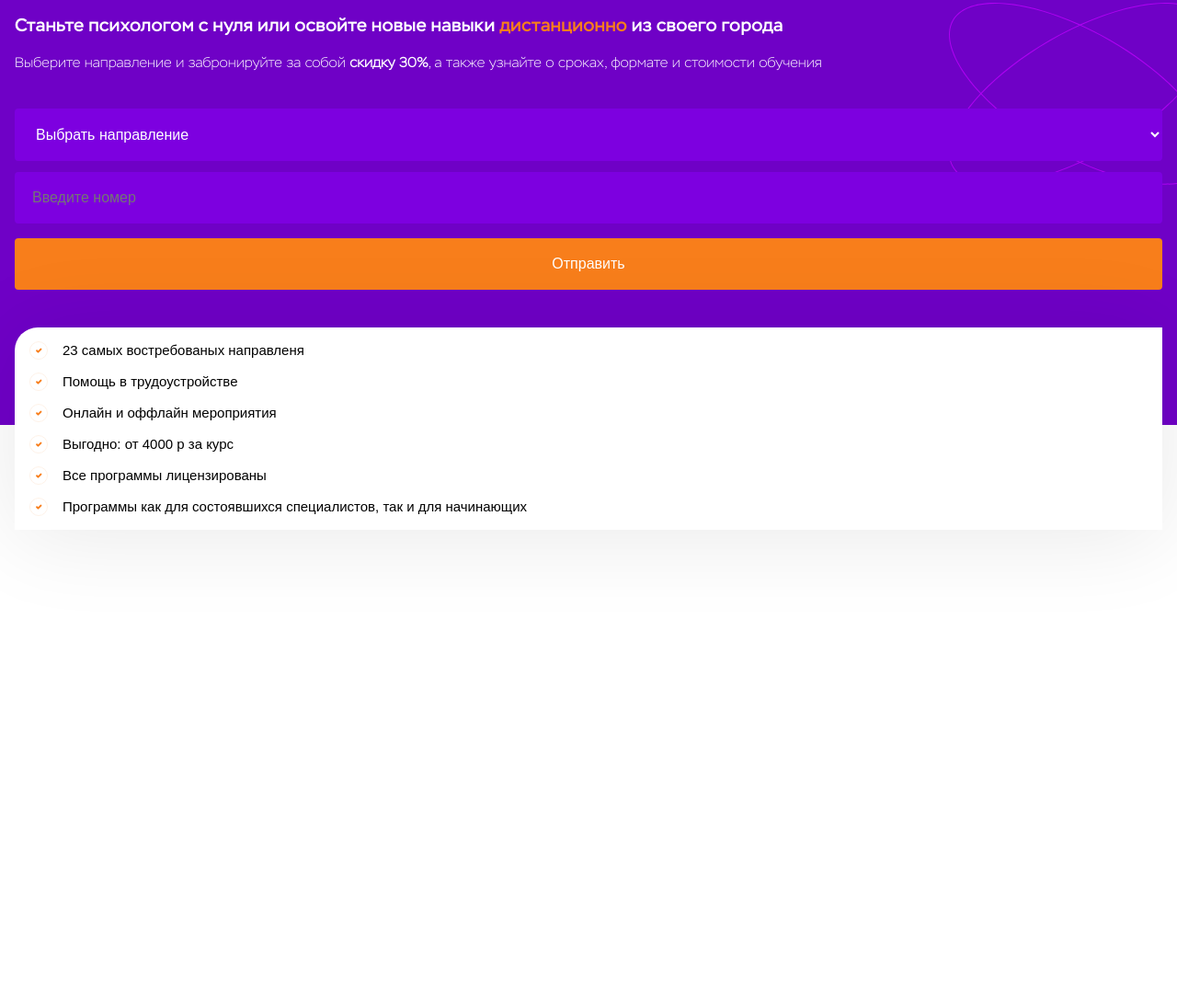
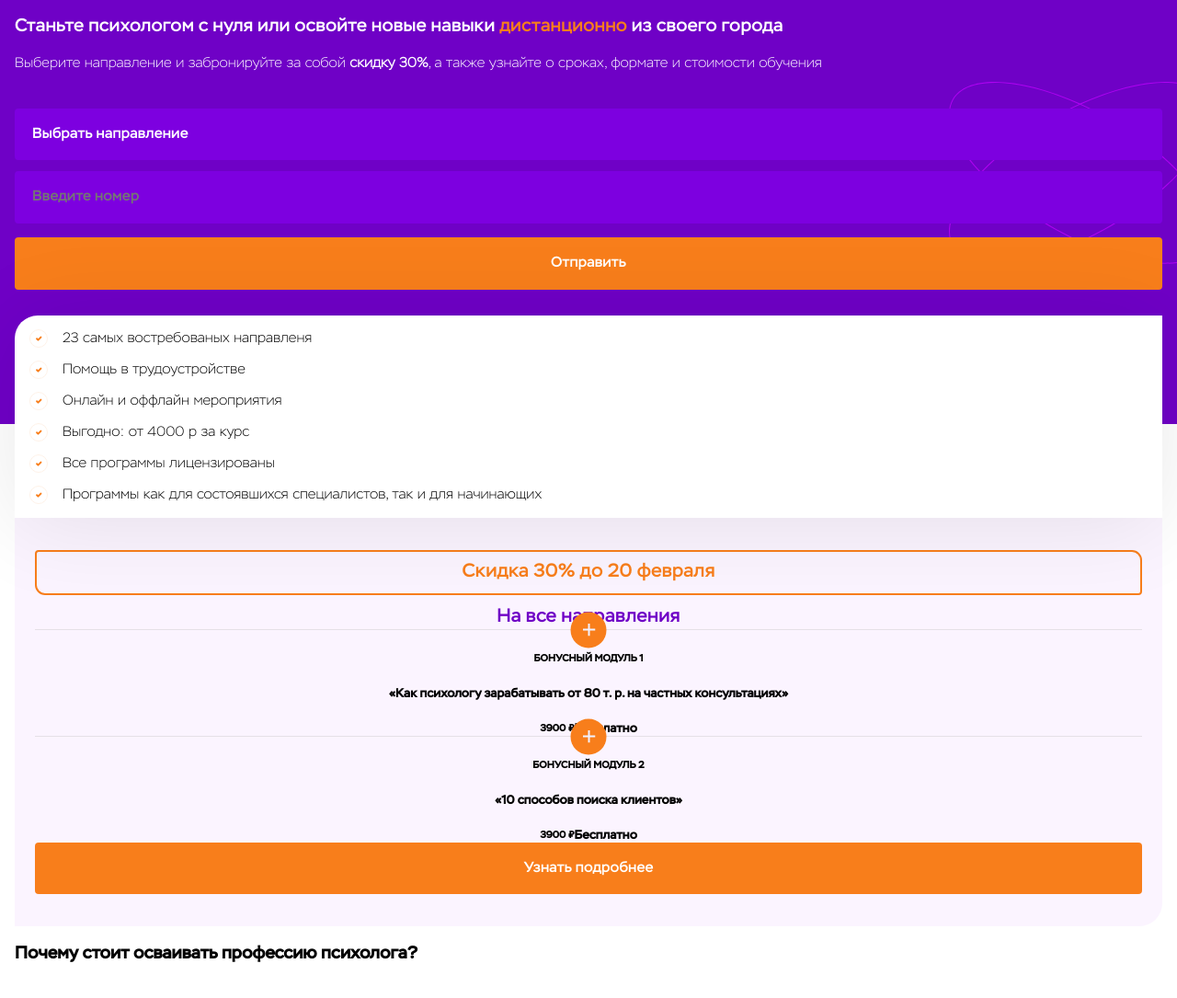
Before and after one commit to Novailoveyou/land.mip.institute, a website built with Parcel: page src/index.html in a window 1280 px wide. Shown: the part 221-1306 px from the top of the page at 92% size. Before the commit the page ends 1048 px from the top, so only its background shows below. Built offline with nearby package versions, Linux system fonts and the light colour scheme.

Commit message:
added discount block, cleaned up btn&input&select&submit styles

```diff
--- a/src/index.html
+++ b/src/index.html
@@ -35,7 +35,8 @@
     </header>
 
     <main>
-      <img src="img/svgs/ellipse.svg" class="ellipse" />
+      <img src="/img/svgs/ellipse.svg" class="ellipse" />
+
       <section class="section-header">
         <div class="container">
           <div class="discount">
@@ -73,14 +74,15 @@
                 class="form-main__field"
               />
               <input
-                type="tubmit"
+                type="submit"
                 value="Отправить"
-                class="form-main__submit"
+                class="btn form-main__submit"
               />
             </form>
           </div>
         </div>
       </section>
+
       <section class="section-perks">
         <div class="container">
           <ul class="perks">
@@ -114,6 +116,51 @@
           </ul>
         </div>
       </section>
+
+      <section class="section-discount">
+        <div class="container">
+          <div class="section-discount__content">
+            <h4 class="discount-banner">Скидка 30% до 20 февраля</h4>
+            <h5 class="discount-subanner">На все направления</h5>
+            <div class="content__block">
+              <div class="divider">
+                <div class="divider__circle">
+                  <img src="/img/svgs/plus.svg" alt="Плюс" />
+                </div>
+              </div>
+              <h6 class="block__subtitle">БОНУСНЫЙ МОДУЛЬ 1</h6>
+              <h5 class="block__title">
+                «Как психологу зарабатывать от 80 т. р. на частных
+                консультациях»
+              </h5>
+              <div class="block__price">
+                <h6 class="price__crossed">3900 ₽</h6>
+                <h5 class="price__discount">Бесплатно</h5>
+              </div>
+            </div>
+            <div class="content__block">
+              <div class="divider">
+                <div class="divider__circle">
+                  <img src="/img/svgs/plus.svg" alt="Плюс" />
+                </div>
+              </div>
+              <h6 class="block__subtitle">БОНУСНЫЙ МОДУЛЬ 2</h6>
+              <h5 class="block__title">«10 способов поиска клиентов»</h5>
+              <div class="block__price">
+                <h6 class="price__crossed">3900 ₽</h6>
+                <h5 class="price__discount">Бесплатно</h5>
+              </div>
+            </div>
+            <div class="btn">Узнать подробнее</div>
+          </div>
+        </div>
+      </section>
+
+      <section class="section-reasons">
+        <div class="container">
+          <h3 class="title">Почему стоит осваивать профессию психолога?</h3>
+        </div>
+      </section>
     </main>
 
     <footer></footer>
--- a/src/scss/_buttons.scss
+++ b/src/scss/_buttons.scss
@@ -1,18 +1,15 @@
 // Buttons
 .btn {
+  @extend .btn-input-shared-styles;
   display: block;
-  width: 100%;
-  -webkit-border-radius: 0.3125rem;
-  -moz-border-radius: 0.3125rem;
-  border-radius: 0.3125rem;
   text-align: center;
-  color: set-text-color($c-alpha);
-  cursor: pointer;
   position: relative;
   overflow: hidden;
   transform: scale(1);
-
   &:active {
     transform: scale(0.98);
   }
+  background-color: $c-beta;
+  color: #fff;
+  cursor: pointer;
 }
--- a/src/scss/_config.scss
+++ b/src/scss/_config.scss
@@ -3,8 +3,8 @@ $c-alpha: #6f01c6;
 $c-beta: #f87e1b;
 $c-gamma: #b250ff;
 $c-delta: #7d00e0;
-$c-epsilon: #b250ff;
-$c-zeta: #b250ff;
+$c-epsilon: #fbf4ff;
+$c-zeta: #afafaf;
 $c-eta: #b250ff;
 $c-theta: #b250ff;
 $c-iota: #b250ff;
--- a/src/scss/_general.scss
+++ b/src/scss/_general.scss
@@ -23,7 +23,7 @@ a {
 
 body {
   min-height: 100%;
-  font-family: sans-serif;
+  font-family: 'Stem-medium', sans-serif;
   max-width: 100%;
   overflow-x: hidden;
 }
@@ -32,5 +32,5 @@ main {
   min-height: 100%;
   padding-bottom: 7.1875rem;
   overflow-x: hidden;
-  // margin-top: 5.375rem;
+  position: relative;
 }
--- /dev/null
+++ b/src/scss/_section-discount.scss
@@ -0,0 +1,62 @@
+.section-discount__content {
+  padding: 2.1875rem 1.375rem;
+  border-radius: 0 0 1.5625rem 0;
+  background-color: $c-epsilon;
+}
+
+.discount-banner,
+.discount-subanner {
+  margin: 0;
+  font-weight: 500;
+  font-size: 1.3rem;
+  line-height: 120%;
+  text-align: center;
+}
+
+.discount-banner {
+  padding: 0.625rem 0.6rem;
+  border: 0.125rem solid $c-beta;
+  border-radius: 0.25rem 0.6875rem;
+  color: $c-beta;
+}
+
+.discount-subanner {
+  margin-top: 0.75rem;
+  color: $c-alpha;
+}
+
+.content__block {
+  text-align: center;
+}
+
+.divider {
+  // margin: 2rem 0;
+  height: 0.0625rem;
+  position: relative;
+  background-color: rgba($c-zeta, 0.3);
+}
+
+.divider__circle {
+  width: 2.4375rem;
+  height: 2.4375rem;
+  position: absolute;
+  left: 50%;
+  top: 50%;
+  transform: translate(-50%, -50%);
+  display: flex;
+  justify-content: center;
+  align-items: center;
+  border-radius: 50%;
+  background-color: $c-beta;
+}
+
+.block__price {
+  display: flex;
+  justify-content: center;
+  align-items: center;
+}
+
+.price__crossed,
+.price__discount {
+  margin: 0;
+}
--- a/src/scss/_section-header.scss
+++ b/src/scss/_section-header.scss
@@ -31,7 +31,6 @@
 }
 
 .circle__text {
-  font-family: 'Stem-medium', sans-serif;
   font-size: 0.72001875rem;
   line-height: 120%;
   display: flex;
@@ -62,7 +61,6 @@
 }
 
 .content__title {
-  font-family: 'Stem-medium', sans-serif;
   font-weight: 500;
   font-size: 20px;
   line-height: 120%;
@@ -80,24 +78,20 @@
   margin-top: 2.5rem;
 }
 
-.form-main__field,
-.form-main__submit {
-  width: 100%;
-  border: 0;
-  padding: 1.1875rem;
+.form-main__field {
+  @extend .btn-input-shared-styles;
   margin-bottom: 0.75rem;
-  border-radius: 0.25rem;
-}
-
-.form-main__field {
   background-color: $c-delta;
   color: set-text-color($c-delta);
+  -webkit-appearance: none;
+  &:active,
+  &:focus {
+    background-color: $c-delta;
+  }
 }
 
 .form-main__submit {
   margin-top: 0.23rem;
-  text-align: center;
-  background-color: $c-beta;
-  color: #fff;
+  margin-bottom: 0.75rem;
 }
 // /Section header content
--- a/src/scss/_section-perks.scss
+++ b/src/scss/_section-perks.scss
@@ -1,14 +1,18 @@
+.section-perks {
+  margin-top: -8.3rem;
+}
+
 .perks {
   list-style-image: url(../img/svgs/check.svg);
   list-style-position: inside;
+  margin-bottom: 0;
   padding: 0.5rem 1rem;
   box-shadow: 0px 7px 100px rgba(0, 0, 0, 0.09);
   border-radius: 25px 0px 0px 0px;
   background-color: #fff;
-  transform: translateY(-55%);
   position: relative;
   z-index: 2;
-  font-size: 'Stem-extralight', sans-serif;
+  font-family: 'Stem-extralight', sans-serif;
   font-weight: 265;
   font-size: 15px;
   line-height: 120%;
--- a/src/scss/_utility.scss
+++ b/src/scss/_utility.scss
@@ -1,3 +1,10 @@
+.btn-input-shared-styles {
+  width: 100%;
+  border: 0;
+  padding: 1.1875rem;
+  border-radius: 0.25rem;
+}
+
 .ellipse {
   position: absolute;
   top: 14rem;
--- a/src/scss/main.scss
+++ b/src/scss/main.scss
@@ -10,6 +10,7 @@
 @import 'header';
 @import 'section-header';
 @import 'section-perks';
+@import 'section-discount';
 
 // IOS support to prevent it from zooming when User clicks on the inputs
 
```
Also changed, not shown: src/img/svgs/plus.svg (added).
